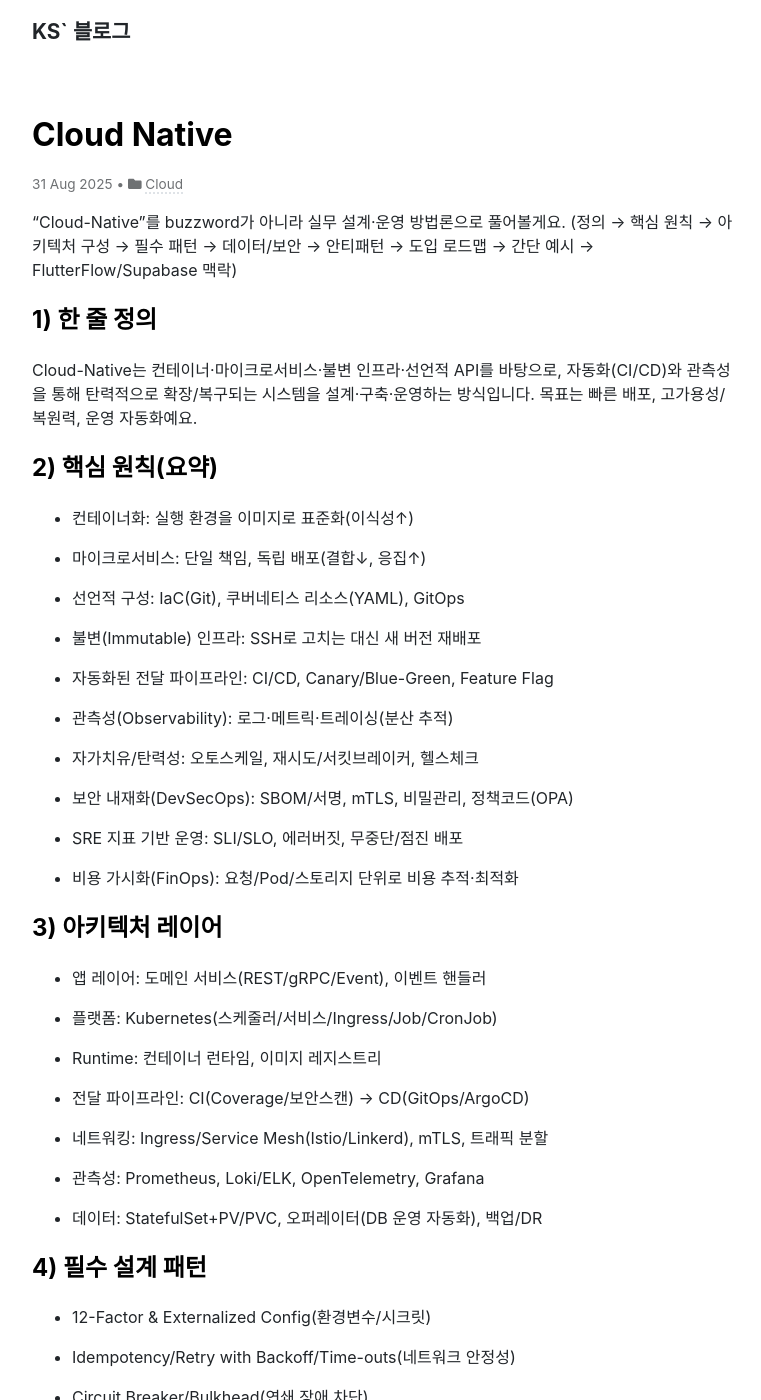
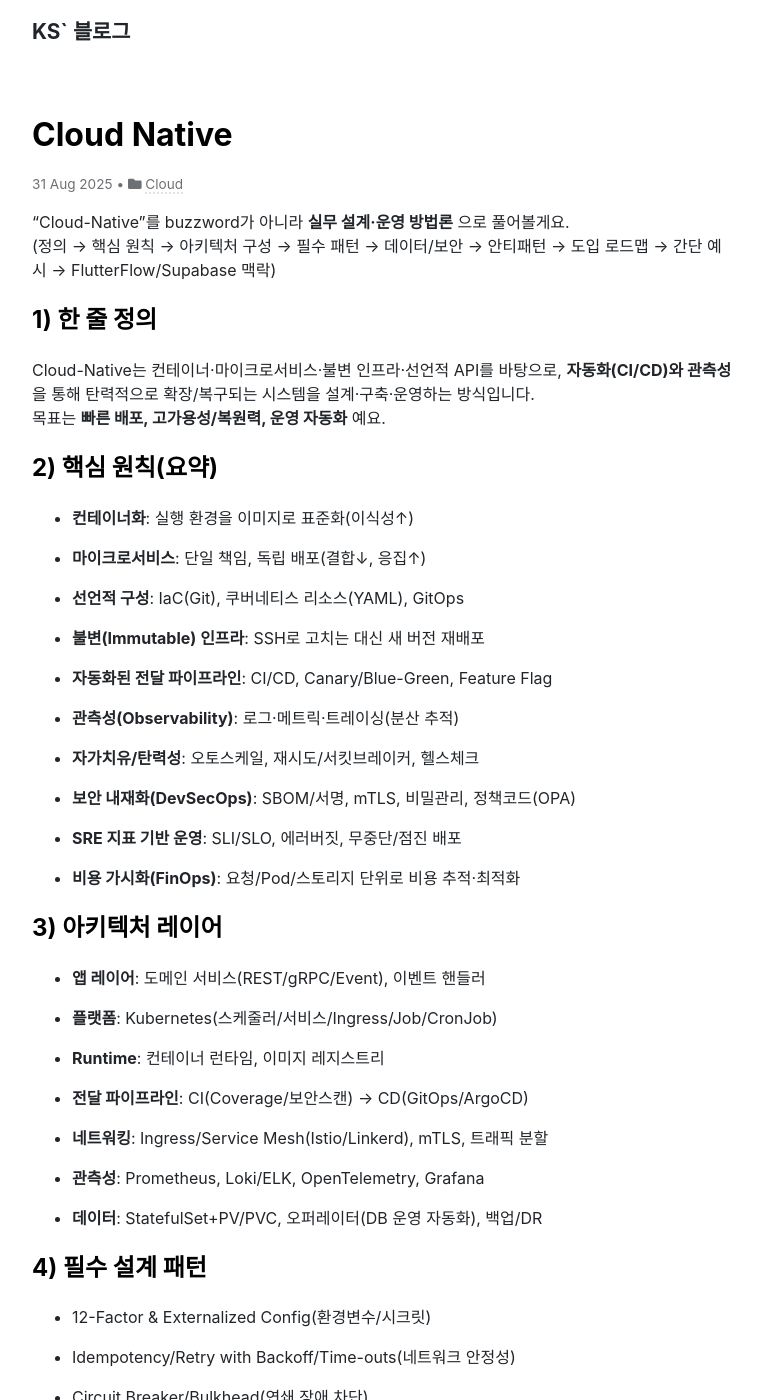
Before and after one commit to ksjeon4biz/ksjeon4biz.github.io, a Jekyll site: the page built from _posts/2025-08-31-CloudNative.markdown, in a window 1280 px wide and 1400 px high. Shown: the whole window, without its empty margins (256-1017 px from the left). Built offline with Jekyll 4.4.1, drawn with Linux system fonts in a browser that asks for light colours; nearby versions of some CDN libraries; some of the changed text lies outside the part shown.

Commit message:
2025-08-31 20:28

````diff
--- a/_posts/2025-08-31-CloudNative.markdown
+++ b/_posts/2025-08-31-CloudNative.markdown
@@ -5,49 +5,51 @@ date:   2025-08-31 17:57:00 +0900
 categories: Cloud
 ---
 
-“Cloud-Native”를 buzzword가 아니라 실무 설계·운영 방법론으로 풀어볼게요. (정의 → 핵심 원칙 → 아키텍처 구성 → 필수 패턴 → 데이터/보안 → 안티패턴 → 도입 로드맵 → 간단 예시 → FlutterFlow/Supabase 맥락)
+“Cloud-Native”를 buzzword가 아니라 __실무 설계·운영 방법론__ 으로 풀어볼게요.
+(정의 → 핵심 원칙 → 아키텍처 구성 → 필수 패턴 → 데이터/보안 → 안티패턴 → 도입 로드맵 → 간단 예시 → FlutterFlow/Supabase 맥락)
 
 ## 1) 한 줄 정의
 
-Cloud-Native는 컨테이너·마이크로서비스·불변 인프라·선언적 API를 바탕으로, 자동화(CI/CD)와 관측성을 통해 탄력적으로 확장/복구되는 시스템을 설계·구축·운영하는 방식입니다. 목표는 빠른 배포, 고가용성/복원력, 운영 자동화예요.
+Cloud-Native는 컨테이너·마이크로서비스·불변 인프라·선언적 API를 바탕으로, __자동화(CI/CD)와 관측성__ 을 통해 탄력적으로 확장/복구되는 시스템을 설계·구축·운영하는 방식입니다.
+목표는 __빠른 배포, 고가용성/복원력, 운영 자동화__ 예요.
 
 ## 2) 핵심 원칙(요약)
 
-* 컨테이너화: 실행 환경을 이미지로 표준화(이식성↑)
+* __컨테이너화__: 실행 환경을 이미지로 표준화(이식성↑)
 
-* 마이크로서비스: 단일 책임, 독립 배포(결합↓, 응집↑)
+* __마이크로서비스__: 단일 책임, 독립 배포(결합↓, 응집↑)
 
-* 선언적 구성: IaC(Git), 쿠버네티스 리소스(YAML), GitOps
+* __선언적 구성__: IaC(Git), 쿠버네티스 리소스(YAML), GitOps
 
-* 불변(Immutable) 인프라: SSH로 고치는 대신 새 버전 재배포
+* __불변(Immutable) 인프라__: SSH로 고치는 대신 새 버전 재배포
 
-* 자동화된 전달 파이프라인: CI/CD, Canary/Blue-Green, Feature Flag
+* __자동화된 전달 파이프라인__: CI/CD, Canary/Blue-Green, Feature Flag
 
-* 관측성(Observability): 로그·메트릭·트레이싱(분산 추적)
+* __관측성(Observability)__: 로그·메트릭·트레이싱(분산 추적)
 
-* 자가치유/탄력성: 오토스케일, 재시도/서킷브레이커, 헬스체크
+* __자가치유/탄력성__: 오토스케일, 재시도/서킷브레이커, 헬스체크
 
-* 보안 내재화(DevSecOps): SBOM/서명, mTLS, 비밀관리, 정책코드(OPA)
+* __보안 내재화(DevSecOps)__: SBOM/서명, mTLS, 비밀관리, 정책코드(OPA)
 
-* SRE 지표 기반 운영: SLI/SLO, 에러버짓, 무중단/점진 배포
+* __SRE 지표 기반 운영__: SLI/SLO, 에러버짓, 무중단/점진 배포
 
-* 비용 가시화(FinOps): 요청/Pod/스토리지 단위로 비용 추적·최적화
+* __비용 가시화(FinOps)__: 요청/Pod/스토리지 단위로 비용 추적·최적화
 
 ## 3) 아키텍처 레이어
 
-* 앱 레이어: 도메인 서비스(REST/gRPC/Event), 이벤트 핸들러
+* __앱 레이어__: 도메인 서비스(REST/gRPC/Event), 이벤트 핸들러
 
-* 플랫폼: Kubernetes(스케줄러/서비스/Ingress/Job/CronJob)
+* __플랫폼__: Kubernetes(스케줄러/서비스/Ingress/Job/CronJob)
 
-* Runtime: 컨테이너 런타임, 이미지 레지스트리
+* __Runtime__: 컨테이너 런타임, 이미지 레지스트리
 
-* 전달 파이프라인: CI(Coverage/보안스캔) → CD(GitOps/ArgoCD)
+* __전달 파이프라인__: CI(Coverage/보안스캔) → CD(GitOps/ArgoCD)
 
-* 네트워킹: Ingress/Service Mesh(Istio/Linkerd), mTLS, 트래픽 분할
+* __네트워킹__: Ingress/Service Mesh(Istio/Linkerd), mTLS, 트래픽 분할
 
-* 관측성: Prometheus, Loki/ELK, OpenTelemetry, Grafana
+* __관측성__: Prometheus, Loki/ELK, OpenTelemetry, Grafana
 
-* 데이터: StatefulSet+PV/PVC, 오퍼레이터(DB 운영 자동화), 백업/DR
+* __데이터__: StatefulSet+PV/PVC, 오퍼레이터(DB 운영 자동화), 백업/DR
 
 ## 4) 필수 설계 패턴
 
@@ -65,25 +67,25 @@ Cloud-Native는 컨테이너·마이크로서비스·불변 인프라·선언적
 
 ## 5) 상태(State)와 데이터
 
-* Stateless 앱: 세션·진행상태는 토큰/스토리지/백엔드에 둠 → 수평 확장 쉬움
+* __Stateless 앱__: 세션·진행상태는 토큰/스토리지/백엔드에 둠 → 수평 확장 쉬움
 
-* Stateful 워크로드: DB/큐/검색은 오퍼레이터(예: Postgres/MySQL Operator)로 배포·백업·업그레이드 자동화
+* __Stateful 워크로드__: DB/큐/검색은 오퍼레이터(예: Postgres/MySQL Operator)로 배포·백업·업그레이드 자동화
 
-* DR 설계: RPO/RTO 목표, 증분 백업, 스냅샷, 멀티-AZ/리전, Read Replica
+* __DR 설계__: RPO/RTO 목표, 증분 백업, 스냅샷, 멀티-AZ/리전, Read Replica
 
-* 일관성 모델: 최종 일관성 + UX 보정(“처리중”/메모리밸런스)
+* __일관성 모델__: 최종 일관성 + UX 보정(“처리중”/메모리밸런스)
 
 ## 6) 보안(Shift-Left)
 
-* 이미지 보안: SBOM, 취약점 스캔, 이미지 서명(SLSA/키 체인)
+* __이미지 보안__: SBOM, 취약점 스캔, 이미지 서명(SLSA/키 체인)
 
-* 비밀 관리: KMS/Sealed-Secrets/External Secrets
+* __비밀 관리__: KMS/Sealed-Secrets/External Secrets
 
-* 네트워크: mTLS(Service Mesh), 네임스페이스·네트워크폴리시
+* __네트워크__: mTLS(Service Mesh), 네임스페이스·네트워크폴리시
 
-* 정책 코드: OPA/Gatekeeper/Kyverno로 배포 정책 강제
+* __정책 코드__: OPA/Gatekeeper/Kyverno로 배포 정책 강제
 
-* 런타임: 최소 권한, Seccomp/AppArmor, Falco 등 런타임 감시
+* __런타임__: 최소 권한, Seccomp/AppArmor, Falco 등 런타임 감시
 
 ## 7) 안티패턴(피해야 할 것)
 
@@ -99,23 +101,23 @@ Cloud-Native는 컨테이너·마이크로서비스·불변 인프라·선언적
 
 ## 8) 도입 로드맵(현실적인 순서)
 
-1. 컨테이너화: 빌드 표준화, 설정 외부화(12-Factor)
+1. __컨테이너화__: 빌드 표준화, 설정 외부화(12-Factor)
 
-1. CI: 테스트/보안스캔/커버리지, 이미지 레지스트리
+1. __CI__: 테스트/보안스캔/커버리지, 이미지 레지스트리
 
-1. 쿠버네티스 배포: Deployment/Service/Ingress, 헬스체크
+1. __쿠버네티스 배포__: Deployment/Service/Ingress, 헬스체크
 
-1. 관측성 기본: 메트릭·로그·트레이스 + 대시보드/알람
+1. __관측성 기본__: 메트릭·로그·트레이스 + 대시보드/알람
 
-1. CD/GitOps: PR→자동 배포, 롤백 원클릭, Canary 도입
+1. __CD/GitOps__: PR→자동 배포, 롤백 원클릭, Canary 도입
 
-1. 데이터 운영성: 오퍼레이터/백업/DR, 성능·쿼터 관리
+1. __데이터 운영성__: 오퍼레이터/백업/DR, 성능·쿼터 관리
 
-1. 서비스 메쉬(필요할 때): mTLS, 트래픽 분할, 정책 일원화
+1. __서비스 메쉬(필요할 때)__: mTLS, 트래픽 분할, 정책 일원화
 
-1. SRE 운영: SLI/SLO/에러버짓, 혼돈테스트(Chaos)로 복원력 검증
+1. __SRE 운영__: SLI/SLO/에러버짓, 혼돈테스트(Chaos)로 복원력 검증
 
-1. FinOps: 오토스케일 튜닝(HPA/KEDA), 리소스/비용 대시보드
+1. __FinOps__: 오토스케일 튜닝(HPA/KEDA), 리소스/비용 대시보드
 
 ## 9) 최소 예시 (Kubernetes 배포 + 오토스케일)
 ```yaml
@@ -160,15 +162,15 @@ spec:
 
 ## 10) FlutterFlow + Supabase에 대입
 
-* 앱: 완전 Stateless 화면/액션, Edge Functions로 도메인 로직 분리
+* __앱__: 완전 Stateless 화면/액션, Edge Functions로 도메인 로직 분리
 
-* 데이터: RLS로 보안, RPC(원자 동작)로 트랜잭션 캡슐화
+* __데이터__: RLS로 보안, RPC(원자 동작)로 트랜잭션 캡슐화
 
-* 전달: Functions를 GitHub Actions로 빌드/배포(버전 태깅), Canary 키(Feature Flag)로 점진 롤아웃
+* __전달__: Functions를 GitHub Actions로 빌드/배포(버전 태깅), Canary 키(Feature Flag)로 점진 롤아웃
 
-* 관측성: Edge Logs + DB 모니터링(쿼리 시간/잠금), 에러추적(Sentry)
+* __관측성__: Edge Logs + DB 모니터링(쿼리 시간/잠금), 에러추적(Sentry)
 
-* 캐시/확장: Redis 등으로 읽기 가속, KEDA로 큐 길이에 따른 스케일
+* __캐시/확장__: Redis 등으로 읽기 가속, KEDA로 큐 길이에 따른 스케일
 
 ## 마무리
 
@@ -343,20 +345,20 @@ spec: { minAvailable: 1, selector: { matchLabels: { app: products } } }
 
 “빠르게 자주 바꾸고, 트래픽이 요동치며, 글로벌로 확장해야 하는” 모델일수록 이득이 큽니다.
 
-* SaaS(멀티테넌트): 고객별 테넌트 격리·자동 확장·버전 롤아웃/롤백이 잦음
+* __SaaS(멀티테넌트)__: 고객별 테넌트 격리·자동 확장·버전 롤아웃/롤백이 잦음
     - (예: B2B 업무툴, 분석 플랫폼)
 
-* 이커머스/마켓플레이스: 시즌/프로모션 스파이크, 지역 확장, 기능 실험(Canary/Feature Flag) 빈번
+* __이커머스/마켓플레이스__: 시즌/프로모션 스파이크, 지역 확장, 기능 실험(Canary/Feature Flag) 빈번
 
-* 핀테크/결제/구독: 규제 준수 + 고가용성 + 이벤트 기반 처리(비동기) 필요
+* __핀테크/결제/구독__: 규제 준수 + 고가용성 + 이벤트 기반 처리(비동기) 필요
 
-* 미디어/게임/라이브 서비스: 순간 동시접속·저지연·글로벌 엣지 서빙
+* __미디어/게임/라이브 서비스__: 순간 동시접속·저지연·글로벌 엣지 서빙
 
-* IoT/스트리밍/실시간 데이터: 이벤트 드리븐·수평 확장 친화
+* __IoT/스트리밍/실시간 데이터__: 이벤트 드리븐·수평 확장 친화
 
-* 온디맨드/물류(배달·모빌리티): 수요 변동 큼, 지역/노선/재고 연산 분산 필요
+* __온디맨드/물류(배달·모빌리티)__: 수요 변동 큼, 지역/노선/재고 연산 분산 필요
 
-* API 비즈니스/플랫폼: 외부 개발자 대상, 버저닝·SLO 관리·관측성이 핵심
+* __API 비즈니스/플랫폼__: 외부 개발자 대상, 버저닝·SLO 관리·관측성이 핵심
 
 반대로 변경이 드물고 트래픽이 작은 단일 업무 시스템, 또는 **강한 데이터 종속(대형 모놀리식 DB, 메인프레임)**만 있는 곳은 초기 ROI가 낮을 수 있어요(점진 도입 권장).
 
@@ -452,18 +454,79 @@ spec: { minAvailable: 1, selector: { matchLabels: { app: products } } }
 을 한 번에 드립니다.
 
 ## 1) Cloud-Native 도입 적합성 진단표 (0~5점, 총 50점)
-|	항목	|	의미(고득점일수록 도입가치↑)	|	베이스라인 점수	|	근거/메모	|
-|	---	|	---	|	---	|	---	|
-|	기능 출시 속도	|	배포 빈도·실험 필요성	|	4	|	쇼핑앱은 프로모션/번역/카탈로그 변경이 잦음	|
-|	트래픽 변동성	|	시즌/딜/이벤트 스파이크	|	4	|	세일·광고 시 피크 발생 가능	|
-|	글로벌/지연 요구	|	지역 분산/다국어·로케일	|	4	|	동유럽 타깃 + 한국 운영	|
-|	가용성/SLA	|	99.9%+ 등 목표	|	3	|	초기엔 99.5~99.9% 현실적	|
-|	이벤트 지향 적합성	|	주문/결제/알림의 비동기화	|	4	|	주문→결제→재고 전형적 이벤트 플로우	|
-|	데이터 제약 낮음	|	레거시 의존↓/현대 DB	|	4	|	Supabase(Postgres), 스키마 변경 탄력	|
-|	DevOps/SRE 숙련	|	자동화·온콜 역량	|	2	|	(가정) 소규모 팀, 아직 성장 중	|
-|	CI/CD 성숙	|	테스트/배포 자동화	|	2	|	Edge Functions/DB 마이그 마이그레이션 자동화 필요	|
-|	관측성 성숙	|	로그·메트릭·트레이스	|	2	|	기본 로그 외 분산추적 미구축 가정	|
-|	컴플라이언스 민감도	|	결제/개인정보 처리	|	3	|	결제 연동·PII 보관 최소화 지향	|
+
+<table>
+<thead>
+<tr>
+<th>항목</th>
+<th>의미(고득점일수록 도입가치↑)</th>
+<th>베이스라인 점수</th>
+<th>근거/메모</th>
+</tr>
+</thead>
+<tbody>
+<tr>
+<td>기능 출시 속도</td>
+<td>배포 빈도·실험 필요성</td>
+<td>4</td>
+<td>쇼핑앱은 프로모션/번역/카탈로그 변경이 잦음</td>
+</tr>
+<tr>
+<td>트래픽 변동성</td>
+<td>시즌/딜/이벤트 스파이크</td>
+<td>4</td>
+<td>세일·광고 시 피크 발생 가능</td>
+</tr>
+<tr>
+<td>글로벌/지연 요구</td>
+<td>지역 분산/다국어·로케일</td>
+<td>4</td>
+<td>동유럽 타깃 + 한국 운영</td>
+</tr>
+<tr>
+<td>가용성/SLA</td>
+<td>99.9%+ 등 목표</td>
+<td>3</td>
+<td>초기엔 99.5~99.9% 현실적</td>
+</tr>
+<tr>
+<td>이벤트 지향 적합성</td>
+<td>주문/결제/알림의 비동기화</td>
+<td>4</td>
+<td>주문→결제→재고 전형적 이벤트 플로우</td>
+</tr>
+<tr>
+<td>데이터 제약 낮음</td>
+<td>레거시 의존↓/현대 DB</td>
+<td>4</td>
+<td>Supabase(Postgres), 스키마 변경 탄력</td>
+</tr>
+<tr>
+<td>DevOps/SRE 숙련</td>
+<td>자동화·온콜 역량</td>
+<td>2</td>
+<td>(가정) 소규모 팀, 아직 성장 중</td>
+</tr>
+<tr>
+<td>CI/CD 성숙</td>
+<td>테스트/배포 자동화</td>
+<td>2</td>
+<td>Edge Functions/DB 마이그 마이그레이션 자동화 필요</td>
+</tr>
+<tr>
+<td>관측성 성숙</td>
+<td>로그·메트릭·트레이스</td>
+<td>2</td>
+<td>기본 로그 외 분산추적 미구축 가정</td>
+</tr>
+<tr>
+<td>컴플라이언스 민감도</td>
+<td>결제/개인정보 처리</td>
+<td>3</td>
+<td>결제 연동·PII 보관 최소화 지향</td>
+</tr>
+</tbody>
+</table>
 
 
     총점 = 4+4+4+3+4+4+2+2+2+3 = 32 / 50 (64%) → “적합(중상)”
@@ -475,21 +538,21 @@ spec: { minAvailable: 1, selector: { matchLabels: { app: products } } }
 
 * 작게·자주: 위험을 쪼개고 Canary/Feature-Flag로 배포
 
-* Stateless 우선: 세션·흐름은 토큰/스토리지, 트랜잭션은 **RPC(원자)**로
+* __Stateless 우선__: 세션·흐름은 토큰/스토리지, 트랜잭션은 **RPC(원자)**로
 
-* 비동기: Outbox/이벤트로 decouple, 결제·재고는 SAGA 보상
+* __비동기__: Outbox/이벤트로 decouple, 결제·재고는 SAGA 보상
 
-* 관측성/보안 내재화: 처음부터 OTel/로그/알람 + 시크릿 관리
+* __관측성/보안 내재화__: 처음부터 OTel/로그/알람 + 시크릿 관리
 
 ### W1–W2: 경계·SLO·관측성 “뼈대” 세우기
 
 * 마일스톤
 
-    * 서비스 경계 초안: catalog / cart / order / payment
+    * __서비스 경계 초안__: catalog / cart / order / payment
 
-    * SLO 정의: 가용성(예: 99.9%), p95 지연(예: 300ms), 오류율
+    * __SLO 정의__: 가용성(예: 99.9%), p95 지연(예: 300ms), 오류율
 
-    * 관측성 베이스라인: Edge Functions/클라이언트에 에러 추적(Sentry 등), API Latency/Rate/Error 대시보드
+    * __관측성 베이스라인__: Edge Functions/클라이언트에 에러 추적(Sentry 등), API Latency/Rate/Error 대시보드
 
     * Supabase DB 마이그레이션 관리(CLI) 시작: 모든 스키마 변경 PR 기반
 
@@ -501,7 +564,7 @@ spec: { minAvailable: 1, selector: { matchLabels: { app: products } } }
 
 * 비용 관점
 
-    * 관측성/로그: 시작은 프리 · 소규모 요금제(월 수십달러 수준)
+    * __관측성/로그__: 시작은 프리 · 소규모 요금제(월 수십달러 수준)
 
 ### W3–W4: CI/CD·릴리스 전략
 
````
